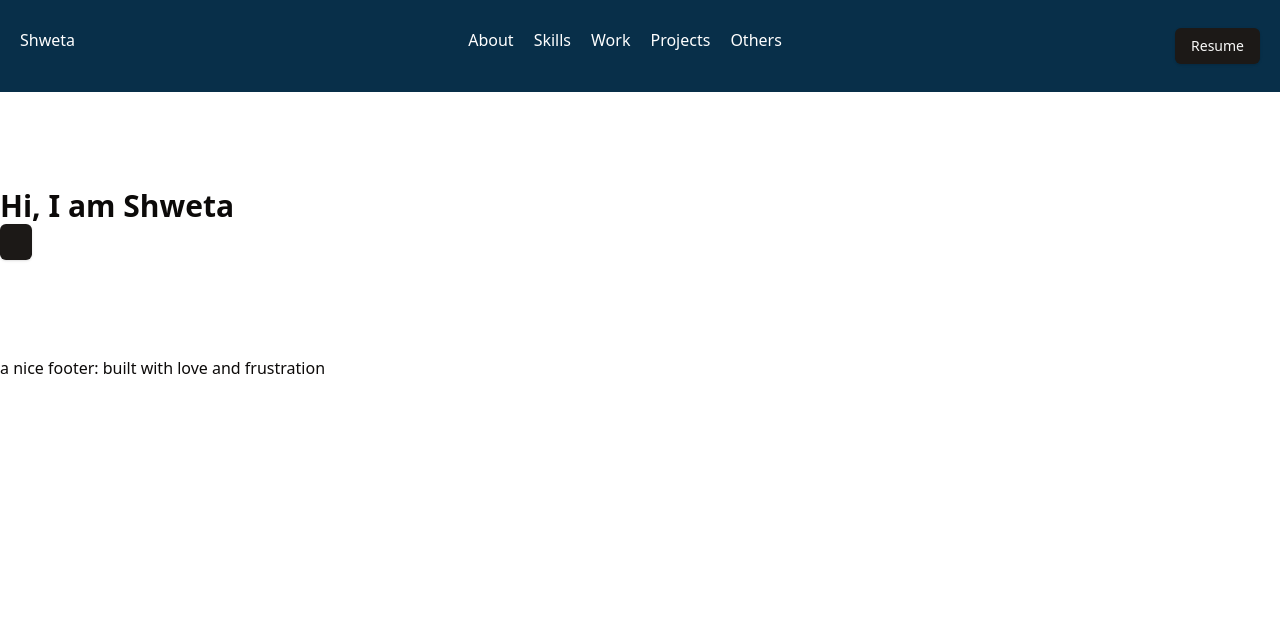
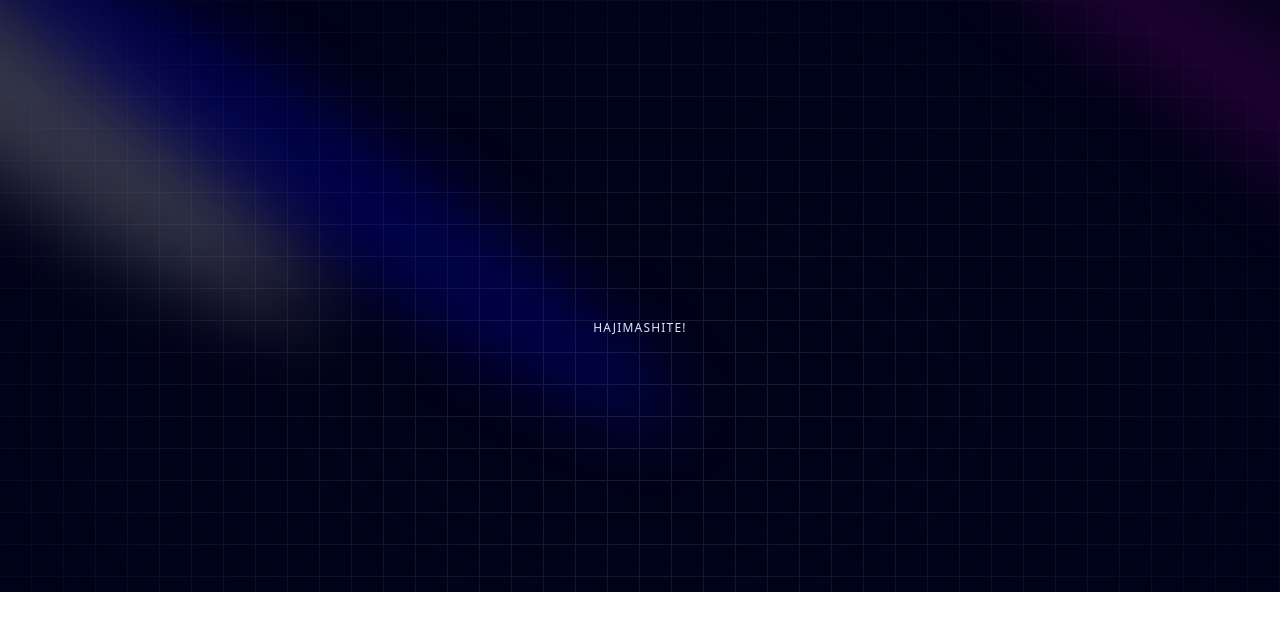
Before and after one commit to shwetaps605/roy-official, a Next.js app: page / in a window 1280 px wide. Shown: the top 630 px of the page. Built offline with nearby package versions, Linux system fonts and the light colour scheme.

Commit message:
Worked on the hero section

```diff
--- a/app/globals.css
+++ b/app/globals.css
@@ -1,66 +1,89 @@
 @tailwind base;
 @tailwind components;
 @tailwind utilities;
+
 @layer base {
   :root {
     --background: 0 0% 100%;
-    --foreground: 20 14.3% 4.1%;
+    --foreground: 240 10% 3.9%;
+
     --card: 0 0% 100%;
-    --card-foreground: 20 14.3% 4.1%;
+    --card-foreground: 240 10% 3.9%;
+
     --popover: 0 0% 100%;
-    --popover-foreground: 20 14.3% 4.1%;
-    --primary: 24 9.8% 10%;
-    --primary-foreground: 60 9.1% 97.8%;
-    --secondary: 60 4.8% 95.9%;
-    --secondary-foreground: 24 9.8% 10%;
-    --muted: 60 4.8% 95.9%;
-    --muted-foreground: 25 5.3% 44.7%;
-    --accent: 60 4.8% 95.9%;
-    --accent-foreground: 24 9.8% 10%;
+    --popover-foreground: 240 10% 3.9%;
+
+    --primary: 240 5.9% 10%;
+    --primary-foreground: 0 0% 98%;
+
+    --secondary: 240 4.8% 95.9%;
+    --secondary-foreground: 240 5.9% 10%;
+
+    --muted: 240 4.8% 95.9%;
+    --muted-foreground: 240 3.8% 46.1%;
+
+    --accent: 240 4.8% 95.9%;
+    --accent-foreground: 240 5.9% 10%;
+
     --destructive: 0 84.2% 60.2%;
-    --destructive-foreground: 60 9.1% 97.8%;
-    --border: 20 5.9% 90%;
-    --input: 20 5.9% 90%;
-    --ring: 20 14.3% 4.1%;
-    --chart-1: 12 76% 61%;
-    --chart-2: 173 58% 39%;
-    --chart-3: 197 37% 24%;
-    --chart-4: 43 74% 66%;
-    --chart-5: 27 87% 67%;
-    --radius: 0.5rem
+    --destructive-foreground: 0 0% 98%;
+
+    --border: 240 5.9% 90%;
+    --input: 240 5.9% 90%;
+    --ring: 240 10% 3.9%;
+
+    --radius: 0.5rem;
   }
+
   .dark {
-    --background: 20 14.3% 4.1%;
-    --foreground: 60 9.1% 97.8%;
-    --card: 20 14.3% 4.1%;
-    --card-foreground: 60 9.1% 97.8%;
-    --popover: 20 14.3% 4.1%;
-    --popover-foreground: 60 9.1% 97.8%;
-    --primary: 60 9.1% 97.8%;
-    --primary-foreground: 24 9.8% 10%;
-    --secondary: 12 6.5% 15.1%;
-    --secondary-foreground: 60 9.1% 97.8%;
-    --muted: 12 6.5% 15.1%;
-    --muted-foreground: 24 5.4% 63.9%;
-    --accent: 12 6.5% 15.1%;
-    --accent-foreground: 60 9.1% 97.8%;
+    --background: 240 10% 3.9%;
+    --foreground: 0 0% 98%;
+
+    --card: 240 10% 3.9%;
+    --card-foreground: 0 0% 98%;
+
+    --popover: 240 10% 3.9%;
+    --popover-foreground: 0 0% 98%;
+
+    --primary: 0 0% 98%;
+    --primary-foreground: 240 5.9% 10%;
+
+    --secondary: 240 3.7% 15.9%;
+    --secondary-foreground: 0 0% 98%;
+
+    --muted: 240 3.7% 15.9%;
+    --muted-foreground: 240 5% 64.9%;
+
+    --accent: 240 3.7% 15.9%;
+    --accent-foreground: 0 0% 98%;
+
     --destructive: 0 62.8% 30.6%;
-    --destructive-foreground: 60 9.1% 97.8%;
-    --border: 12 6.5% 15.1%;
-    --input: 12 6.5% 15.1%;
-    --ring: 24 5.7% 82.9%;
-    --chart-1: 220 70% 50%;
-    --chart-2: 160 60% 45%;
-    --chart-3: 30 80% 55%;
-    --chart-4: 280 65% 60%;
-    --chart-5: 340 75% 55%
+    --destructive-foreground: 0 0% 98%;
+
+    --border: 240 3.7% 15.9%;
+    --input: 240 3.7% 15.9%;
+    --ring: 240 4.9% 83.9%;
   }
 }
+
 @layer base {
   * {
-    @apply border-border;
+    @apply border-border !scroll-smooth;
   }
   body {
     @apply bg-background text-foreground;
   }
+  button {
+    @apply active:outline-none;
+  }
 }
+
+@layer utilities {
+  .heading {
+    @apply font-bold text-4xl md:text-5xl text-center;
+  }
+
+  .black-gradient {
+    background: linear-gradient(90deg, #161a31 0%, #06091f 100%);
+  }
+}
--- a/app/layout.tsx
+++ b/app/layout.tsx
@@ -16,9 +16,7 @@ export default function RootLayout({
   return (
     <html lang="en">
       <body>
-        <Header/>
-        <main>{children}</main>
-        <Footer/>
+        {children}
       </body>
     </html>
   );
--- a/app/page.tsx
+++ b/app/page.tsx
@@ -1,12 +1,11 @@
-import { Button } from "../components/ui/button";
+import Hero from "@/components/hero";
 
 export default function Home() {
   return (
-    <section className="py-24">
-      <div className="container">
-        <h1 className="text-3xl font-bold">Hi, I am Shweta</h1>
-        <Button/>
+    <main className="py-24 relative bg-black-100 flex justify-center items-center flex-col overflow-hidden mx-auto sm:px-10 px-5">
+      <div className="max-w-7xl w-full">
+        <Hero/>
       </div>
-    </section>
+    </main>
   );
 }
--- /dev/null
+++ b/components/hero.tsx
@@ -0,0 +1,26 @@
+import React from 'react'
+import { Spotlight } from './ui/Spotlight'
+
+const Hero = () => {
+  return (
+    <div className='pb-20 pt-36'>
+        <div>
+            <Spotlight className='-top-40 -left-10 md:-left-32 md:-top-20 h-screen' fill='white'/>
+            <Spotlight className='top-10 left-full h-[80vh] w-[50vw]' fill='purple'/>
+            <Spotlight className='top-28 left-80 h-[80vh] w-[50vw]' fill='blue'/>
+            <div className="h-screen w-full bg-black-100 bg-grid-white/[0.1] absolute top-0 left-0 flex items-center justify-center">
+              <div className="absolute pointer-events-none inset-0 flex items-center justify-center bg-black-100 [mask-image:radial-gradient(ellipse_at_center,transparent_10%,#000319)]"></div>
+            </div>
+
+            <div className='flex justify-center relative my-20 z-10'>
+              <div className='max-w-[89vw] md:max-w-2xl lg:max-w-[60vw] flex flex-col items-center justify-center'>
+                <h2 className='uppercase tracking-widest text-xs text-center text-blue-100 max-w-80'>Hajimashite!</h2>
+              </div>
+
+            </div>
+        </div>
+    </div>
+  )
+}
+
+export default Hero
--- /dev/null
+++ b/components/ui/Spotlight.tsx
@@ -0,0 +1,56 @@
+import React from "react";
+import { cn } from "@/lib/utils";
+
+type SpotlightProps = {
+  className?: string;
+  fill?: string;
+};
+
+export const Spotlight = ({ className, fill }: SpotlightProps) => {
+  return (
+    <svg
+      className={cn(
+        "animate-spotlight pointer-events-none absolute z-[1]  h-[169%] w-[138%] lg:w-[84%] opacity-0",
+        className
+      )}
+      xmlns="http://www.w3.org/2000/svg"
+      viewBox="0 0 3787 2842"
+      fill="none"
+    >
+      <g filter="url(#filter)">
+        <ellipse
+          cx="1924.71"
+          cy="273.501"
+          rx="1924.71"
+          ry="273.501"
+          transform="matrix(-0.822377 -0.568943 -0.568943 0.822377 3631.88 2291.09)"
+          fill={fill || "white"}
+          fillOpacity="0.21"
+        ></ellipse>
+      </g>
+      <defs>
+        <filter
+          id="filter"
+          x="0.860352"
+          y="0.838989"
+          width="3785.16"
+          height="2840.26"
+          filterUnits="userSpaceOnUse"
+          colorInterpolationFilters="sRGB"
+        >
+          <feFlood floodOpacity="0" result="BackgroundImageFix"></feFlood>
+          <feBlend
+            mode="normal"
+            in="SourceGraphic"
+            in2="BackgroundImageFix"
+            result="shape"
+          ></feBlend>
+          <feGaussianBlur
+            stdDeviation="151"
+            result="effect1_foregroundBlur_1065_8"
+          ></feGaussianBlur>
+        </filter>
+      </defs>
+    </svg>
+  );
+};
--- a/package.json
+++ b/package.json
@@ -13,8 +13,10 @@
     "@radix-ui/react-slot": "^1.1.0",
     "class-variance-authority": "^0.7.0",
     "clsx": "^2.1.1",
+    "framer-motion": "^11.5.4",
     "lucide-react": "^0.439.0",
     "next": "14.2.8",
+    "next-themes": "^0.3.0",
     "prettier": "^3.3.3",
     "prettier-plugin-tailwindcss": "^0.6.6",
     "react": "^18",
@@ -28,6 +30,7 @@
     "@types/react-dom": "^18",
     "eslint": "^8",
     "eslint-config-next": "14.2.8",
+    "mini-svg-data-uri": "^1.4.4",
     "postcss": "^8",
     "tailwindcss": "^3.4.1",
     "typescript": "^5"
--- a/tailwind.config.ts
+++ b/tailwind.config.ts
@@ -1,4 +1,11 @@
 import type { Config } from "tailwindcss";
+
+
+import svgToDataUri from "mini-svg-data-uri";
+
+// import defaultTheme from "tailwindcss/defaultTheme";
+// import colors from "tailwindcss/colors";
+import { default as flattenColorPalette } from "tailwindcss/lib/util/flattenColorPalette";
 
 const config: Config = {
     darkMode: ["class"],
@@ -10,6 +17,10 @@ const config: Config = {
   theme: {
   	extend: {
   		colors: {
+			black: {
+				DEFAULT: '#000',
+				100: '#000319'
+			},
   			background: 'hsl(var(--background))',
   			foreground: 'hsl(var(--foreground))',
   			card: {
@@ -55,9 +66,62 @@ const config: Config = {
   			lg: 'var(--radius)',
   			md: 'calc(var(--radius) - 2px)',
   			sm: 'calc(var(--radius) - 4px)'
-  		}
+  		},
+		  animation: {
+			spotlight: "spotlight 2s ease .75s 1 forwards",
+		  },
+		  keyframes: {
+			spotlight: {
+			  "0%": {
+				opacity: 0,
+				transform: "translate(-72%, -62%) scale(0.5)",
+			  },
+			  "100%": {
+				opacity: 1,
+				transform: "translate(-50%,-40%) scale(1)",
+			  },
+			},
+		  },
   	}
   },
-  plugins: [require("tailwindcss-animate")],
+  plugins: [require("tailwindcss-animate"),
+	addVariablesForColors,
+	function ({ matchUtilities, theme }: any) {
+		matchUtilities(
+		  {
+			"bg-grid": (value: any) => ({
+			  backgroundImage: `url("${svgToDataUri(
+				`<svg xmlns="http://www.w3.org/2000/svg" viewBox="0 0 32 32" width="32" height="32" fill="none" stroke="${value}"><path d="M0 .5H31.5V32"/></svg>`
+			  )}")`,
+			}),
+			"bg-grid-small": (value: any) => ({
+			  backgroundImage: `url("${svgToDataUri(
+				`<svg xmlns="http://www.w3.org/2000/svg" viewBox="0 0 32 32" width="8" height="8" fill="none" stroke="${value}"><path d="M0 .5H31.5V32"/></svg>`
+			  )}")`,
+			}),
+			"bg-dot": (value: any) => ({
+			  backgroundImage: `url("${svgToDataUri(
+				`<svg xmlns="http://www.w3.org/2000/svg" viewBox="0 0 32 32" width="16" height="16" fill="none"><circle fill="${value}" id="pattern-circle" cx="10" cy="10" r="1.6257413380501518"></circle></svg>`
+			  )}")`,
+			}),
+		  },
+		  { values: flattenColorPalette(theme("backgroundColor")), type: "color" }
+		);
+	  },
+
+  ],
 };
+
+// This plugin adds each Tailwind color as a global CSS variable, e.g. var(--gray-200).
+function addVariablesForColors({ addBase, theme }: any) {
+	let allColors = flattenColorPalette(theme("colors"));
+	let newVars = Object.fromEntries(
+	  Object.entries(allColors).map(([key, val]) => [`--${key}`, val])
+	);
+
+	addBase({
+	  ":root": newVars,
+	});
+  }
+
 export default config;
```
Also changed, not shown: 1 other file (tests, documents, lock files or other folders).
